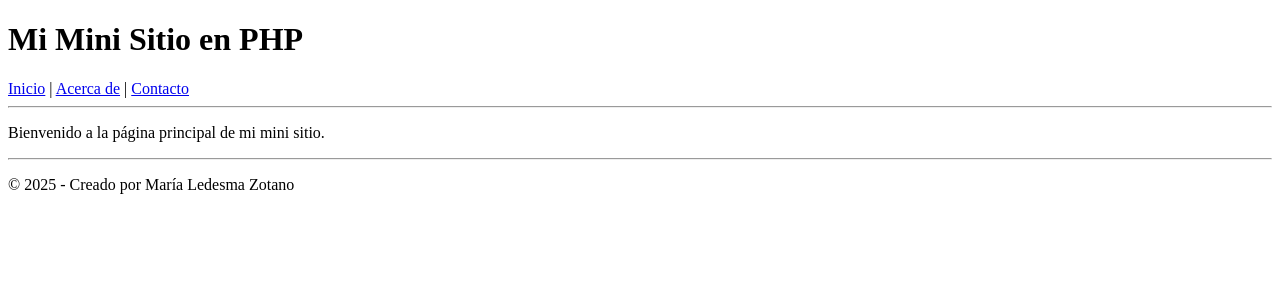
After one commit to MariaLedZot/DWES, a PHP site: page /unidad2/act6/act6_6/act6_6.php in a window 1280 px wide. The commit adds this page. Shown: the top 300 px of the page. Run offline with PHP 8.4, Linux system fonts and the light colour scheme.

Commit message:
Actividad 6

```diff
--- a/www/unidad2/act6/act6_5.php
+++ b/www/unidad2/act6/act6_5.php
@@ -25,7 +25,11 @@ code: https://github.com/
 
     <body>
         <?php
+        $url = "http://www.linkfred.com/carpeta1/index.php";
+        $archivo = basename(parse_url($url, PHP_URL_PATH));
 
+        echo "<strong>URL</strong>: $url<br>";
+        echo "$archivo";
         ?>
     </body>
 
--- /dev/null
+++ b/www/unidad2/act6/act6_6/about.php
@@ -0,0 +1,3 @@
+<?php include 'header.php'; ?>
+<p>Esta página trata sobre mí y mi aprendizaje en PHP.</p>
+<?php include 'footer.php'; ?>
--- a/www/unidad2/act6/act6_6.php
+++ b/www/unidad2/act6/act6_6/act6_6.php
@@ -24,9 +24,9 @@ code: https://github.com/
     </head>
 
     <body>
-        <?php
-
-        ?>
+        <?php include 'header.php'; ?>
+        <p>Bienvenido a la página principal de mi mini sitio.</p>
+        <?php include 'footer.php'; ?>
     </body>
 
 </html>
--- /dev/null
+++ b/www/unidad2/act6/act6_6/config.php
@@ -0,0 +1,5 @@
+<?php
+$titulo = "Mi Mini Sitio en PHP";
+$autor = "María Ledesma Zotano";
+$anio = 2025;
+?>
--- /dev/null
+++ b/www/unidad2/act6/act6_6/contact.php
@@ -0,0 +1,3 @@
+<?php include 'header.php'; ?>
+<p>Puedes escribirme a: ejemplo@correo.com</p>
+<?php include 'footer.php'; ?>
--- /dev/null
+++ b/www/unidad2/act6/act6_6/footer.php
@@ -0,0 +1,9 @@
+<!DOCTYPE html>
+<html lang="es">
+    <body>
+        <hr>
+        <footer>
+            <p>&copy; <?php echo $anio; ?> - Creado por <?php echo $autor; ?></p>
+        </footer>
+    </body>
+</html>
--- /dev/null
+++ b/www/unidad2/act6/act6_6/header.php
@@ -0,0 +1,17 @@
+<?php include 'config.php'; ?>
+<!DOCTYPE html>
+<html lang="es">
+    <head>
+        <meta charset="UTF-8">
+        <title><?php echo $titulo; ?></title>
+    </head>
+    <body>
+        <h1><?php echo $titulo; ?></h1>
+        <nav>
+            <a href="act5_6.php">Inicio</a> |
+            <a href="about.php">Acerca de</a> |
+            <a href="contact.php">Contacto</a>
+        </nav>
+        <hr>
+    </body>
+</html>
```
Also changed, not shown: www/unidad2/act6/act6_1.php (+8 -0 lines), www/unidad2/act6/act6_2.php (+18 -0 lines), www/unidad2/act6/act6_3.php (+8 -0 lines), www/unidad2/act6/act6_4.php (+11 -0 lines).
